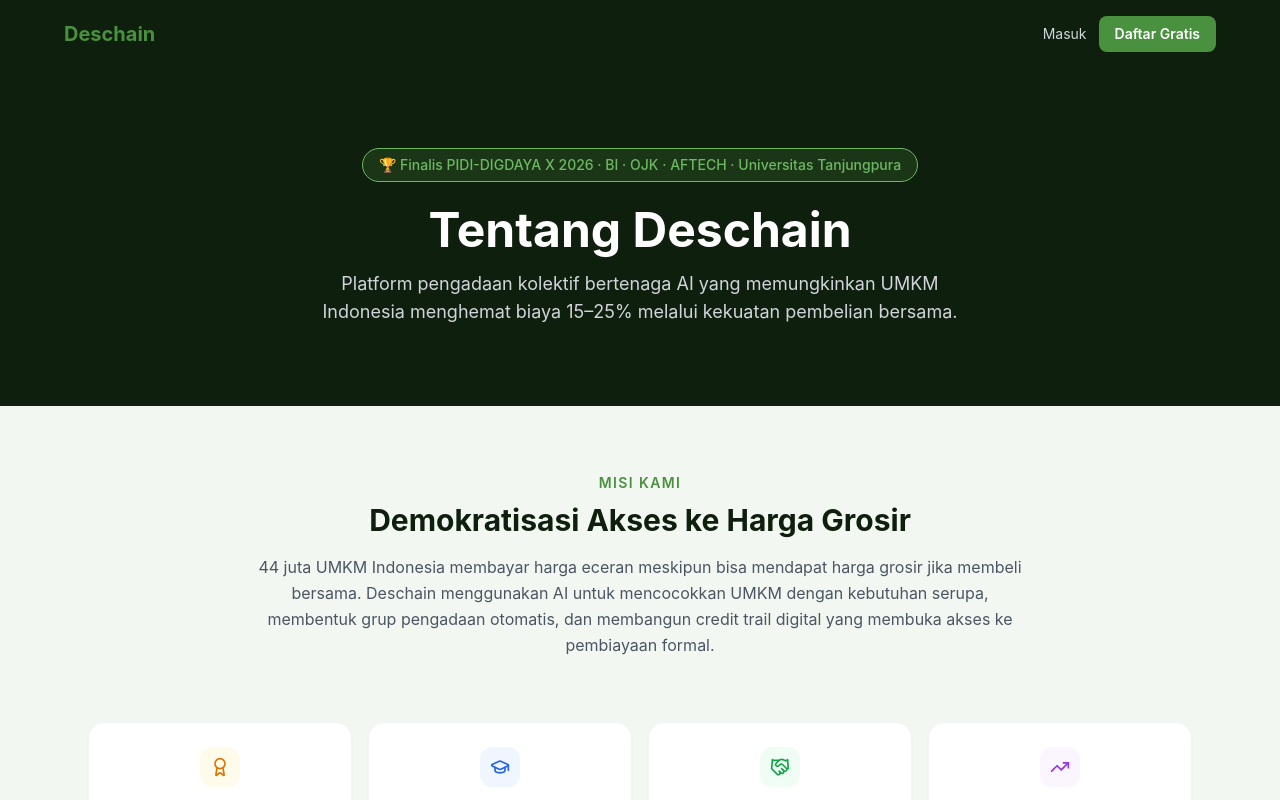
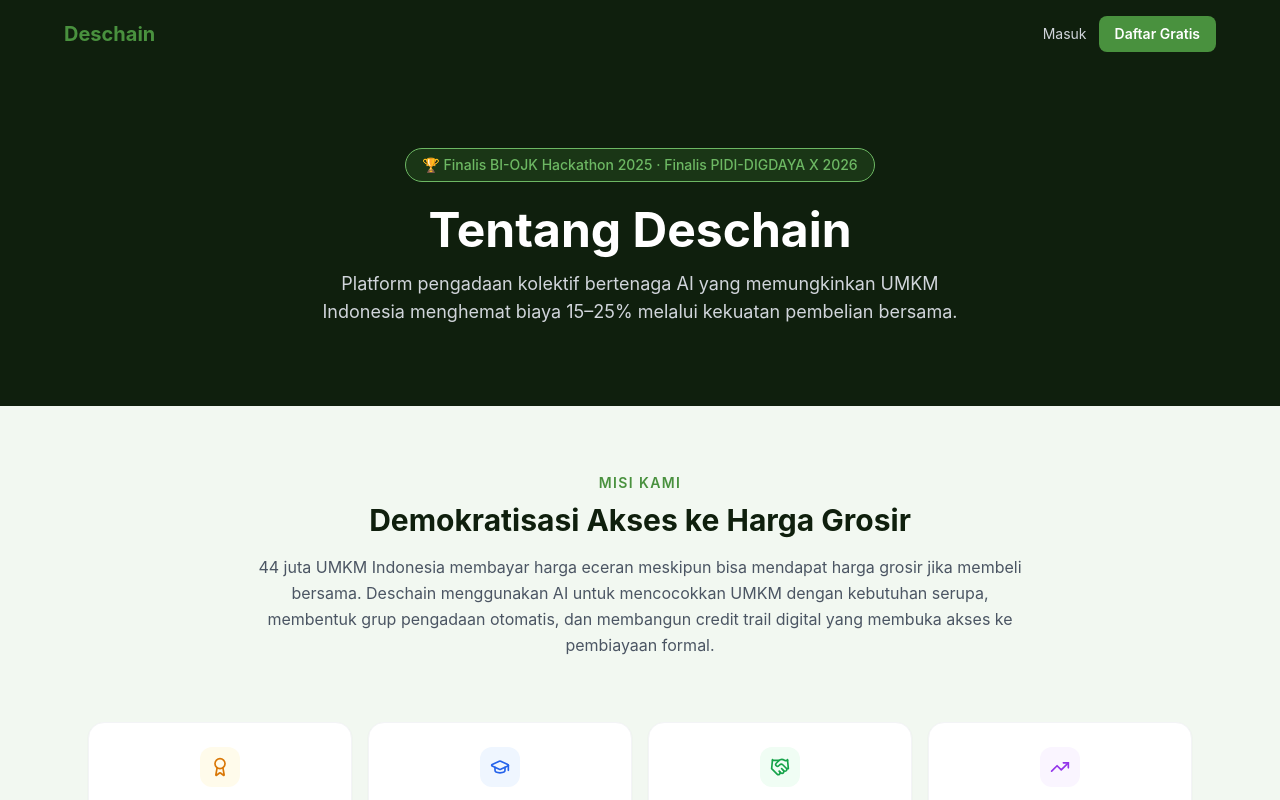
Before and after one commit to khalid200704/deschain-v2, a React (Vite) app in the folder frontend/: page /about in a window 1280 px wide. Shown: the top 800 px of the page. Built offline with nearby package versions, Linux system fonts and the light colour scheme; no server answers.

Commit message:
fix: perbaiki klaim hackathon — finalis BI-OJK 2025 dan PIDI-DIGDAYA X 2026

```diff
--- a/frontend/src/pages/About.jsx
+++ b/frontend/src/pages/About.jsx
@@ -79,7 +79,7 @@
 ]
 
 const ACHIEVEMENTS = [
-  { icon: Award,       iconCls: 'text-amber-600 bg-amber-50',  label: 'PIDI-DIGDAYA X 2026', desc: 'Finalis · Tahap 2 Submission' },
+  { icon: Award,       iconCls: 'text-amber-600 bg-amber-50',  label: 'BI-OJK Hackathon 2025', desc: 'Finalis · Kategori Fintech UMKM' },
   { icon: GraduationCap, iconCls: 'text-blue-600 bg-blue-50', label: 'Universitas Tanjungpura', desc: 'Pontianak, Kalimantan Barat' },
   { icon: Handshake,   iconCls: 'text-green-600 bg-green-50',  label: 'PIDI-DIGDAYA X 2026', desc: 'Finalis · BI · OJK · AFTECH' },
   { icon: TrendingUp,  iconCls: 'text-purple-600 bg-purple-50', label: '65,5 Juta Target', desc: 'UMKM Indonesia berpotensi' },
@@ -105,7 +105,7 @@
       <section className="bg-navy-900 text-white py-20 px-6">
         <div className="max-w-4xl mx-auto text-center">
           <div className="inline-flex items-center gap-2 bg-gold-500 bg-opacity-20 border border-gold-400 rounded-full px-4 py-1.5 text-gold-400 text-sm font-medium mb-6">
-            🏆 Finalis PIDI-DIGDAYA X 2026 · BI · OJK · AFTECH · Universitas Tanjungpura
+            🏆 Finalis BI-OJK Hackathon 2025 · Finalis PIDI-DIGDAYA X 2026
           </div>
           <h1 className="text-4xl md:text-5xl font-bold mb-4">Tentang Deschain</h1>
           <p className="text-gray-300 text-lg max-w-2xl mx-auto">
```
